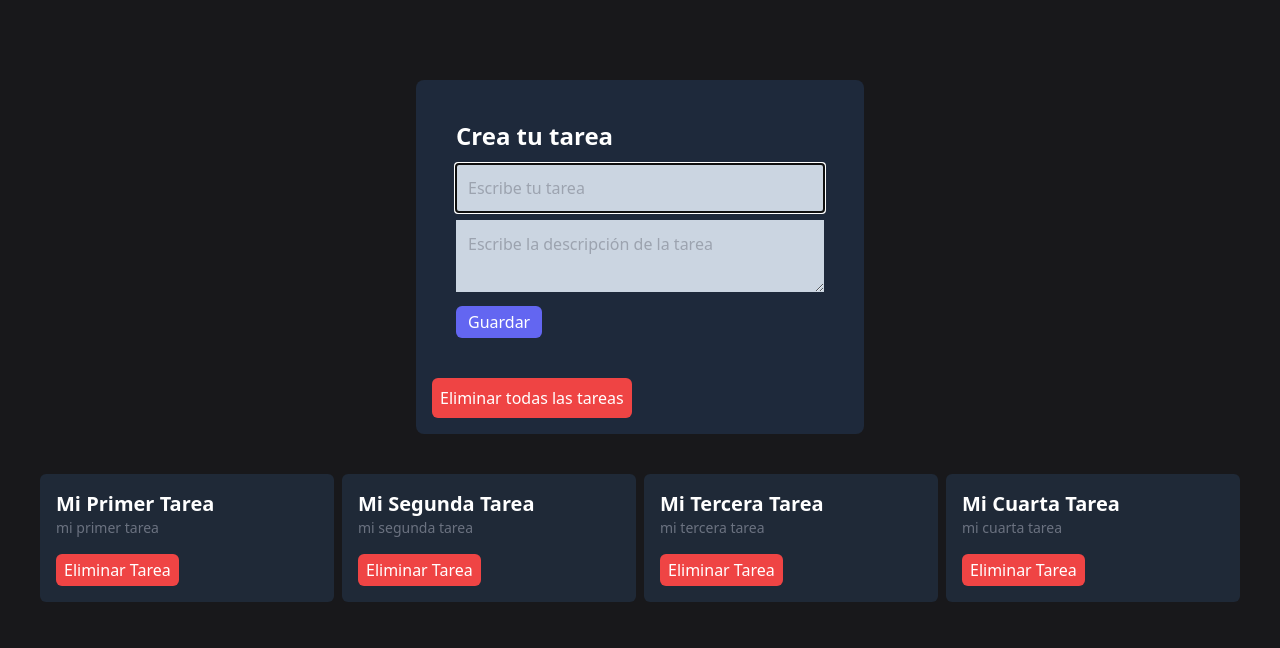
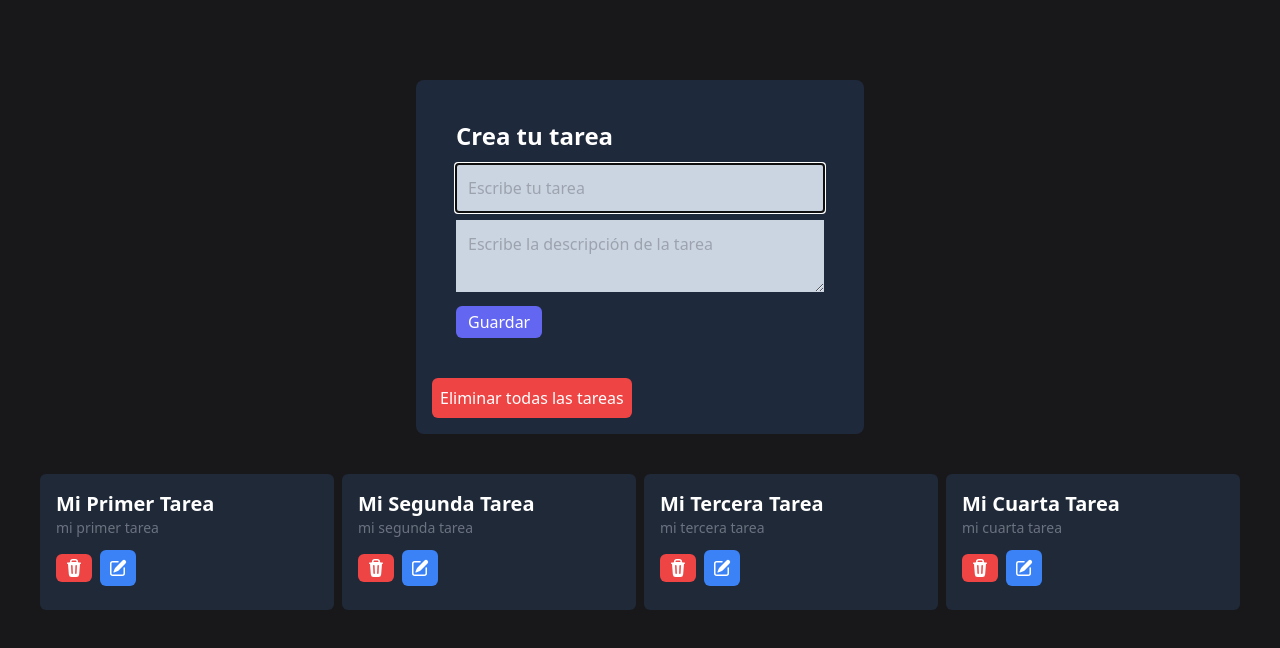
Before and after one commit to Huevaldinho/learning-react, a React (Vite) app: page / in a window 1280 px wide. Shown: the top 648 px of the page. Built offline with nearby package versions, Linux system fonts and the light colour scheme.

Commit message:
update task (error, hay que darle dos veces al boton para que actualice tasks)

```diff
--- a/src/components/tasks/TaskCard.jsx
+++ b/src/components/tasks/TaskCard.jsx
@@ -1,4 +1,4 @@
-import { useContext } from "react";
+import { useContext, useState } from "react";
 import TaskContext from "../../context/TaskContext";
 
 function TaskCard({ task }) {
@@ -6,18 +6,74 @@ function TaskCard({ task }) {
   /*
     task={title:value,description:value,id:value}
   */
-  const { deleteTask } = useContext(TaskContext);//para eliminar tarea
+  const [title, setTitle] = useState("");
+  const [description, setDescription] = useState("");
+  const { deleteTask, editTask, tasks } = useContext(TaskContext); //para eliminar tarea, modificar y actualizar
+  const handleEditButton = (e) => {
+    //este boton tiene un problema, no actualiza con el primer click, hay que darle dos veces
+    editTask({
+      id: task.id,
+      title,
+      description,
+    });
+    console.log(tasks)
+  };
   return (
     <div className="bg-gray-800 text-white p-4 rounded-md">
-      <h1 className="text-xl font-bold capitalize">{task.title}</h1>
-      <p className="text-gray-500 text-sm">{task.description}</p>
+      <h1
+        className="text-xl font-bold capitalize"
+        value={task.title}
+        onBlur={(e) => {
+          setTitle(e.currentTarget.textContent);
+        }}
+        contentEditable
+        suppressContentEditableWarning={true}
+      >
+        {task.title}
+      </h1>
+      <p
+        className="text-gray-500 text-sm"
+        value={task.description}
+        onBlur={(e) => {
+          setDescription(e.currentTarget.textContent);
+        }}
+        contentEditable
+        suppressContentEditableWarning={true}
+      >
+        {task.description}
+      </p>
       <button
         className="bg-red-500 px-2 py-1 rounded-md mt-4 hover:bg-red-300"
         onClick={() => {
           deleteTask(task.id);
         }}
       >
-        Eliminar Tarea
+        <svg
+          xmlns="http://www.w3.org/2000/svg"
+          viewBox="0 0 20 20"
+          fill="currentColor"
+          className="w-5 h-5"
+        >
+          <path
+            fillRule="evenodd"
+            d="M8.75 1A2.75 2.75 0 006 3.75v.443c-.795.077-1.584.176-2.365.298a.75.75 0 10.23 1.482l.149-.022.841 10.518A2.75 2.75 0 007.596 19h4.807a2.75 2.75 0 002.742-2.53l.841-10.52.149.023a.75.75 0 00.23-1.482A41.03 41.03 0 0014 4.193V3.75A2.75 2.75 0 0011.25 1h-2.5zM10 4c.84 0 1.673.025 2.5.075V3.75c0-.69-.56-1.25-1.25-1.25h-2.5c-.69 0-1.25.56-1.25 1.25v.325C8.327 4.025 9.16 4 10 4zM8.58 7.72a.75.75 0 00-1.5.06l.3 7.5a.75.75 0 101.5-.06l-.3-7.5zm4.34.06a.75.75 0 10-1.5-.06l-.3 7.5a.75.75 0 101.5.06l.3-7.5z"
+            clipRule="evenodd"
+          />
+        </svg>
+      </button>
+      <button
+        className="text-white font-bold capitalize bg-blue-500 hover:bg-blue-200 p-2 m-2 rounded-md text-left"
+        onClick={handleEditButton}
+      >
+        <svg
+          xmlns="http://www.w3.org/2000/svg"
+          viewBox="0 0 20 20"
+          fill="currentColor"
+          className="w-5 h-5"
+        >
+          <path d="M5.433 13.917l1.262-3.155A4 4 0 017.58 9.42l6.92-6.918a2.121 2.121 0 013 3l-6.92 6.918c-.383.383-.84.685-1.343.886l-3.154 1.262a.5.5 0 01-.65-.65z" />
+          <path d="M3.5 5.75c0-.69.56-1.25 1.25-1.25H10A.75.75 0 0010 3H4.75A2.75 2.75 0 002 5.75v9.5A2.75 2.75 0 004.75 18h9.5A2.75 2.75 0 0017 15.25V10a.75.75 0 00-1.5 0v5.25c0 .69-.56 1.25-1.25 1.25h-9.5c-.69 0-1.25-.56-1.25-1.25v-9.5z" />
+        </svg>
       </button>
     </div>
   );
--- a/src/context/TaskContext.jsx
+++ b/src/context/TaskContext.jsx
@@ -1,4 +1,4 @@
-import { createContext, useState,useEffect } from "react";
+import { createContext, useState, useEffect } from "react";
 import { tasks as data } from "../data/tasks";
 
 export const TaskContext = createContext(); //para manejar los estados de manera global en multiples componentes.
@@ -12,22 +12,32 @@ export function TaskContextProvider(props) {
   function createTask({ title, description }) {
     //[...] copia todos los elementos de tasks y le pega task.
     //setTasks agrega la nueva tarea tasks
-    setTasks([...tasks, { title, id: tasks.length, description }]);//actualiza el estado de tasks
+    setTasks([...tasks, { title, id: tasks.length, description }]); //actualiza el estado de tasks
   }
 
   function deleteTask(id) {
     //filter borra la tarea con el id que entra como parametro.
     //una vez el filter devuelva el nuevo arreglo de tasks
-    setTasks(tasks.filter((task) => task.id !== id));//actualiza el state de tasks
+    setTasks(tasks.filter((task) => task.id !== id)); //actualiza el state de tasks
   }
-  function deleteAllTasks(){
+  function deleteAllTasks() {
     //funcion para eliminar todas las notas
-    setTasks([])
+    setTasks([]);
   }
 
+  function editTask({ id, title, description }) {
+    setTasks(
+      tasks.map((task) => {
+        if (task.id === id) {
+          return { ...task, title, description };
+        }
+        return task;
+      })
+    );
+  }
   useEffect(() => {
     setTasks(data); // carga los datos que vienen de data
-  }, []);//[] hace que renderice solo una vez
+  }, []); //[] hace que renderice solo una vez
 
   //value tiene todo lo necesario para que los componentes hijos
   //puedan usar los datos y modificarlos
@@ -37,7 +47,8 @@ export function TaskContextProvider(props) {
         tasks,
         deleteTask,
         createTask,
-        deleteAllTasks
+        deleteAllTasks,
+        editTask,
       }}
     >
       {props.children}
```
Also changed, not shown: src/components/tasks/TaskForm.jsx (+15 -9 lines).
